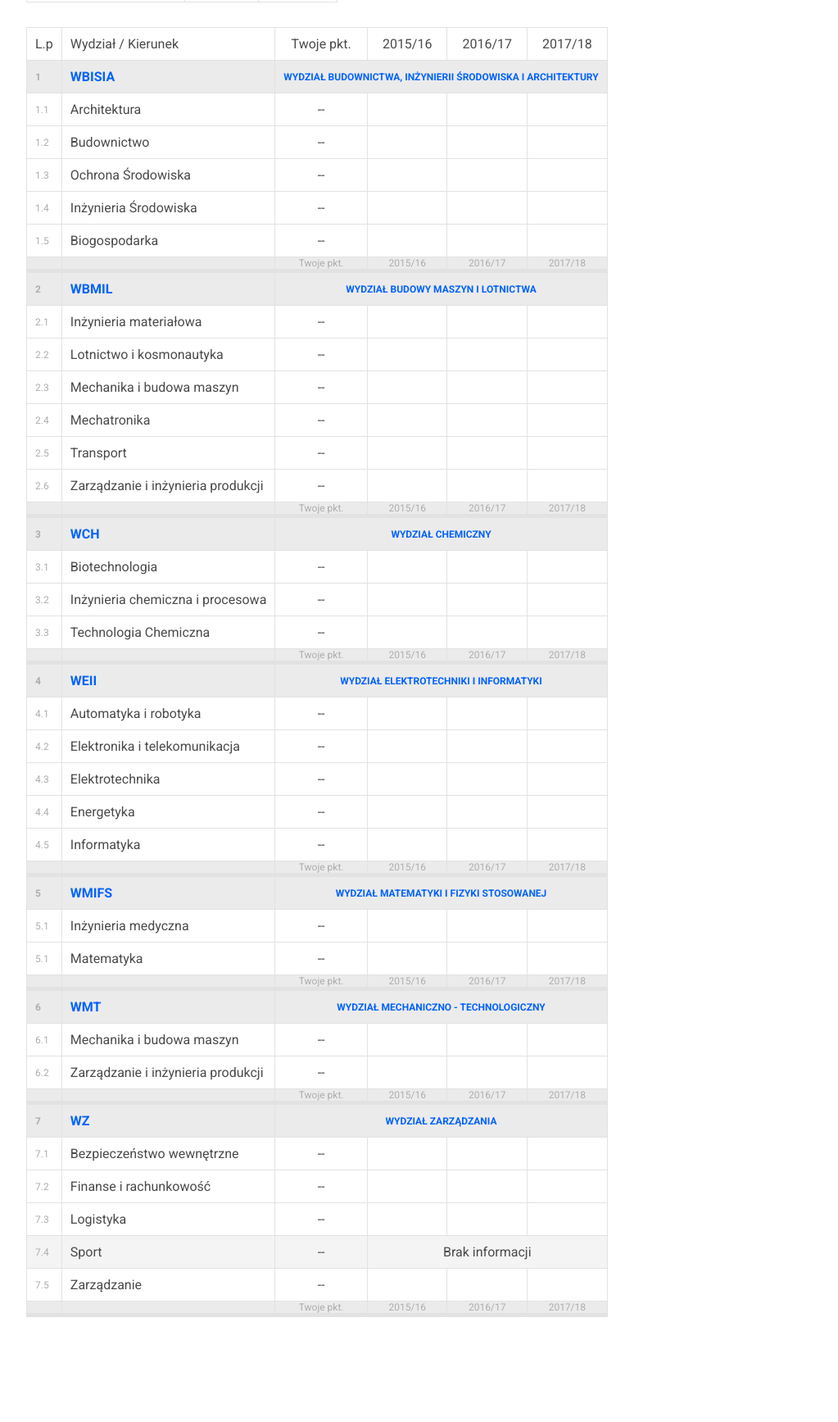
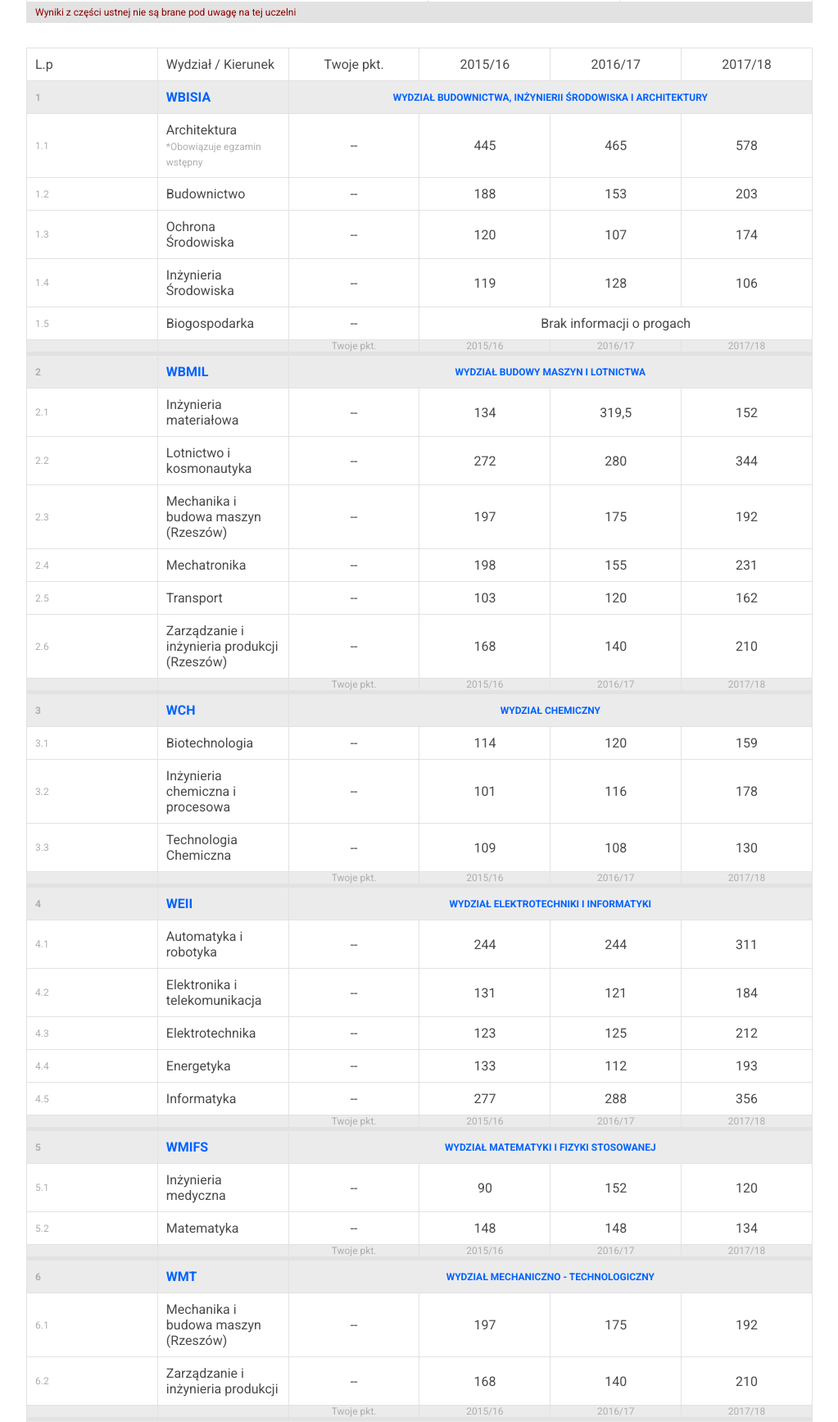
Before and after one commit to mwvabes/studies-calculator, a plain HTML site: page index.html in a window 1280 px wide. Shown: the part 808-2543 px from the top of the page at 82% size, without its empty margins (128-1151 px from the left). Before the commit the page ends 2440 px from the top, so only its background shows below. Drawn offline with Linux system fonts and the light colour scheme.

Commit message:
Completed script

```diff
--- a/index.html
+++ b/index.html
@@ -2,6 +2,11 @@
 <html lang="pl">
 <head>
   <meta charset="UTF-8">
+  <meta name="description" content="Kalkulator punktów rekrutacyjnych, Politechnika Rzeszowska">
+  <meta name="keywords" content="kalkulator,punktów,politechnika,rzeszowska,rekrutacja,obliczenie">
+  <meta name="author" content="vabes.pl">
+  <meta name="viewport" content="width=device-width, initial-scale=1.0">
+
   <title>PRz | Kalkulator by Vabes</title>
 
   <link rel="stylesheet" href="style.css" />
@@ -28,7 +33,7 @@
     <tr>
       <td>Przedmiot</td><td>Poziom</td><td>Wynik w %</td>
     </tr>
-    <tr>
+    <tr class="infoInput infoInputCourseCategory">
       <td colspan="3">Przedmioty obowiązkowe, część pisemna</td>
     </tr>
     <tr>
@@ -43,7 +48,7 @@
     <tr id="trAlert">
       <td id="tdAlert" colspan="2"><span id="spanAlert">*Uzupełnij powyższe wyniki poprawnie!</span></td><td></td>
     </tr>
-    <tr>
+    <tr class="infoInput infoInputCourseCategory">
       <td colspan="3">Przedmioty dodatkowe, część pisemna</td>
     </tr>
     <tr>
@@ -79,6 +84,10 @@
     <tr>
       <td>WOS</td><td>Rozszerzony</td><td><label><input type="text" maxlength="3" size="3" min="0" max="100" id="wosExt" class="courseInput"/> %</label></td>
     </tr>
+    <tr class="infoInput infoInputCourseNotCount">
+      <td colspan="3">Wyniki z części ustnej nie są brane pod uwagę na tej uczelni</td>
+    </tr>
+
 
   </table>
   </form>
@@ -106,19 +115,19 @@
         <td>1</td><td>WBISIA</td><td colspan="4">WYDZIAŁ BUDOWNICTWA, INŻYNIERII ŚRODOWISKA I ARCHITEKTURY</td>
       </tr>
       <tr class="outputZero wbisia" id="wbisiaArchitektura">
-        <td>1.1</td><td>Architektura</td><td class="outputField">--</td><td></td><td></td><td></td>
+        <td>1.1</td><td>Architektura<span class="additionalExam"> *Obowiązuje egzamin wstępny</span></td><td>--</td><td>445</td><td>465</td><td>578</td>
       </tr>
       <tr class="outputZero wbisia" id="wbisiaBudownictwo">
-        <td>1.2</td><td>Budownictwo</td><td class="outputField">--</td><td></td><td></td><td></td>
+        <td>1.2</td><td>Budownictwo</td><td>--</td><td>188</td><td>153</td><td>203</td>
       </tr>
       <tr class="outputZero wbisia" id="wbisiaOchronaSrodowiska">
-        <td>1.3</td><td>Ochrona Środowiska</td><td class="outputField">--</td><td></td><td></td><td></td>
+        <td>1.3</td><td>Ochrona Środowiska</td><td>--</td><td>120</td><td>107</td><td>174</td>
       </tr>
       <tr class="outputZero wbisia" id="wbisiaInzynieriaSrodowiska">
-        <td>1.4</td><td>Inżynieria Środowiska</td><td class="outputField">--</td><td></td><td></td><td></td>
+        <td>1.4</td><td>Inżynieria Środowiska</td><td>--</td><td>119</td><td>128</td><td>106</td>
       </tr>
       <tr class="outputZero wbisia" id="wbisiaBiogospodarka">
-        <td>1.5</td><td>Biogospodarka</td><td class="outputField">--</td><td></td><td></td><td></td>
+        <td>1.5</td><td>Biogospodarka</td><td>--</td><td colspan="3">Brak informacji o progach</td>
       </tr>
 
       <tr class="scoresYearRow">
@@ -131,22 +140,22 @@
         <td>2</td><td>WBMIL</td><td colspan="4">WYDZIAŁ BUDOWY MASZYN I LOTNICTWA</td>
       </tr>
       <tr class="outputZero wbmil wbmilInzynieriaMaterialowa" id="wbmilInzynieriaMaterialowa">
-        <td>2.1</td><td>Inżynieria materiałowa</td><td id="wbmilInzynieriaMaterialowa">--</td><td></td><td></td><td></td>
+        <td>2.1</td><td>Inżynieria materiałowa</td><td>--</td><td>134</td><td>319,5</td><td>152</td>
       </tr>
       <tr class="outputZero wbmil wbmilLotnictwoIKosmonautyka" id="wbmilLotnictwoIKosmonautyka">
-        <td>2.2</td><td>Lotnictwo i kosmonautyka</td><td id="">--</td><td></td><td></td><td></td>
+        <td>2.2</td><td>Lotnictwo i kosmonautyka</td><td>--</td><td>272</td><td>280</td><td>344</td>
       </tr>
       <tr class="outputZero wbmil wbmilMechanikaIBudowaMaszyn" id="wbmilMechanikaIBudowaMaszyn">
-        <td>2.3</td><td>Mechanika i budowa maszyn</td><td id="">--</td><td></td><td></td><td></td>
+        <td>2.3</td><td>Mechanika i budowa maszyn (Rzeszów)</td><td>--</td><td>197</td><td>175</td><td>192</td>
       </tr>
       <tr class="outputZero wbmil wbmilMechatronika" id="wbmilMechatronika">
-        <td>2.4</td><td>Mechatronika</td><td id="">--</td><td></td><td></td><td></td>
+        <td>2.4</td><td>Mechatronika</td><td>--</td><td>198</td><td>155</td><td>231</td>
       </tr>
       <tr class="outputZero wbmil wbmilTransport" id="wbmilTransport">
-        <td>2.5</td><td>Transport</td><td id="">--</td><td></td><td></td><td></td>
+        <td>2.5</td><td>Transport</td><td>--</td><td>103</td><td>120</td><td>162</td>
       </tr>
       <tr class="outputZero wbmil wbmilZarzadzanieIInzynieriaProdukcji" id="wbmilZarzadzanieIInzynieriaProdukcji">
-        <td>2.6</td><td>Zarządzanie i inżynieria produkcji</td><td id="">--</td><td></td><td></td><td></td>
+        <td>2.6</td><td>Zarządzanie i inżynieria produkcji (Rzeszów)</td><td>--</td><td>168</td><td>140</td><td>210</td>
       </tr>
 
       <tr class="scoresYearRow">
@@ -159,13 +168,13 @@
         <td>3</td><td>WCH</td><td colspan="4">WYDZIAŁ CHEMICZNY</td>
       </tr>
       <tr class="outputZero wch wchBiotechnologia" id="wchBiotechnologia">
-        <td>3.1</td><td>Biotechnologia</td><td id="wchBiotechnologia">--</td><td></td><td></td><td></td>
+        <td>3.1</td><td>Biotechnologia</td><td>--</td><td>114</td><td>120</td><td>159</td>
       </tr>
       <tr class="outputZero wch wchInzynieriaChemiczna" id="wchInzynieriaChemiczna">
-        <td>3.2</td><td>Inżynieria chemiczna i procesowa</td><td id="wchInzynieriaChemicznaIProcesowa">--</td><td></td><td></td><td></td>
+        <td>3.2</td><td>Inżynieria chemiczna i procesowa</td><td>--</td><td>101</td><td>116</td><td>178</td>
       </tr>
       <tr class="outputZero wch wchTechnologiaChemiczna" id="wchTechnologiaChemiczna">
-        <td>3.3</td><td>Technologia Chemiczna</td><td id="wchTechnologiaChemiczna">--</td><td></td><td></td><td></td>
+        <td>3.3</td><td>Technologia Chemiczna</td><td>--</td><td>109</td><td>108</td><td>130</td>
       </tr>
 
       <tr class="scoresYearRow">
@@ -178,19 +187,19 @@
         <td>4</td><td>WEII</td><td colspan="4">WYDZIAŁ ELEKTROTECHNIKI I INFORMATYKI</td>
       </tr>
       <tr class="outputZero weii weiiAutomatykaIRobotyka" id="weiiAutomatykaIRobotyka">
-        <td>4.1</td><td>Automatyka i robotyka</td><td id="weiiAutomatykaIRobotyka">--</td><td></td><td></td><td></td>
+        <td>4.1</td><td>Automatyka i robotyka</td><td id="weiiAutomatykaIRobotyka">--</td><td>244</td><td>244</td><td>311</td>
       </tr>
       <tr class="outputZero weii weiiElektronikaITelekomunikacja" id="weiiElektronikaITelekomunikacja">
-        <td>4.2</td><td>Elektronika i telekomunikacja</td><td id="weiiElektronikaITelekomunikacja">--</td><td></td><td></td><td></td>
+        <td>4.2</td><td>Elektronika i telekomunikacja</td><td>--</td><td>131</td><td>121</td><td>184</td>
       </tr>
       <tr class="outputZero weii weiiElektrotechnika" id="weiiElektrotechnika">
-        <td>4.3</td><td>Elektrotechnika</td><td id="weiiElektrotechnika">--</td><td></td><td></td><td></td>
+        <td>4.3</td><td>Elektrotechnika</td><td>--</td><td>123</td><td>125</td><td>212</td>
       </tr>
       <tr class="outputZero weii weiiEnergetyka" id="weiiEnergetyka">
-        <td>4.4</td><td>Energetyka</td><td id="weiiEnergetyka">--</td><td></td><td></td><td></td>
+        <td>4.4</td><td>Energetyka</td><td>--</td><td>133</td><td>112</td><td>193</td>
       </tr>
       <tr class="outputZero weii weiiInformatyka" id="weiiInformatyka">
-        <td>4.5</td><td>Informatyka</td><td id="weiiInformatyka">--</td><td></td><td></td><td></td>
+        <td>4.5</td><td>Informatyka</td><td>--</td><td>277</td><td>288</td><td>356</td>
       </tr>
 
       <tr class="scoresYearRow">
@@ -203,10 +212,10 @@
         <td>5</td><td>WMIFS</td><td colspan="4">WYDZIAŁ MATEMATYKI I FIZYKI STOSOWANEJ</td>
       </tr>
       <tr class="outputZero wmifs wmifsInzynieriaMedyczna" id="wmifsInzynieriaMedyczna">
-        <td>5.1</td><td>Inżynieria medyczna</td><td id="wmifsInzynieriaMedyczna">--</td><td></td><td></td><td></td>
+        <td>5.1</td><td>Inżynieria medyczna</td><td>--</td><td>90</td><td>152</td><td>120</td>
       </tr>
       <tr class="outputZero wmifs wmifsMatematyka" id="wmifsMatematyka">
-        <td>5.1</td><td>Matematyka</td><td id="wmifsMatematyka">--</td><td></td><td></td><td></td>
+        <td>5.2</td><td>Matematyka</td><td>--</td><td>148</td><td>148</td><td>134</td>
       </tr>
 
       <tr class="scoresYearRow">
@@ -219,10 +228,10 @@
         <td>6</td><td>WMT</td><td colspan="4">WYDZIAŁ MECHANICZNO - TECHNOLOGICZNY</td>
       </tr>
       <tr class="outputZero wmt wmtMechanikaIBudowaMaszyn" id="wmtMechanikaIBudowaMaszyn">
-        <td>6.1</td><td>Mechanika i budowa maszyn</td><td id="wmtMechanikaIBudowaMaszyn">--</td><td></td><td></td><td></td>
+        <td>6.1</td><td>Mechanika i budowa maszyn (Rzeszów)</td><td>--</td><td>197</td><td>175</td><td>192</td>
       </tr>
       <tr class="outputZero wmt wmtZarzadzanieIInzynieriaProdukcji" id="wmtZarzadzanieIInzynieriaProdukcji">
-        <td>6.2</td><td>Zarządzanie i inżynieria produkcji</td><td id="wmtZarzadzanieIInzynieriaProdukcji">--</td><td></td><td></td><td></td>
+        <td>6.2</td><td>Zarządzanie i inżynieria produkcji</td><td>--</td><td>168</td><td>140</td><td>210</td>
       </tr>
 
       <tr class="scoresYearRow">
@@ -235,19 +244,19 @@
         <td>7</td><td>WZ</td><td colspan="4">WYDZIAŁ ZARZĄDZANIA</td>
       </tr>
       <tr class="outputZero wz wzBezpieczenstwoWewnetrzne" id="wzBezpieczenstwoWewnetrzne">
-        <td>7.1</td><td>Bezpieczeństwo wewnętrzne</td><td id="wzBezpieczenstwoWewnetrzne">--</td><td></td><td></td><td></td>
+        <td>7.1</td><td>Bezpieczeństwo wewnętrzne</td><td>--</td><td>125</td><td>97</td><td>178,5</td>
       </tr>
       <tr class="outputZero wz wzFinanseIRachunkowosc" id="wzFinanseIRachunkowosc">
-        <td>7.2</td><td>Finanse i rachunkowość</td><td id="wzFinanseIRachunkowosc">--</td><td></td><td></td><td></td>
+        <td>7.2</td><td>Finanse i rachunkowość</td><td>--</td><td>197</td><td>207</td><td>326</td>
       </tr>
       <tr class="outputZero wz wzLogistyka" id="wzLogistyka">
-        <td>7.3</td><td>Logistyka</td><td id="wzLogistyka">--</td><td></td><td></td><td></td>
+        <td>7.3</td><td>Logistyka</td><td>--</td><td>163</td><td>186</td><td>321</td>
       </tr>
       <tr class="outputZero wz wzSport" id="wzSport">
-        <td>7.4</td><td>Sport</td><td id="wzSport">--</td><td colspan="3">Brak informacji</td>
+        <td>7.4</td><td>Sport</td><td colspan="4">Brak informacji o sposobie liczenia punktów i o progach</td>
       </tr>
       <tr class="outputZero wz wzZarzadzanie" id="wzZarzadzanie">
-        <td>7.5</td><td>Zarządzanie</td><td id="wzZarzadzanie">--</td><td></td><td></td><td></td>
+        <td>7.5</td><td>Zarządzanie</td><td>--</td><td>98</td><td>50</td><td>244</td>
       </tr>
 
       <tr class="scoresYearRow">
--- a/sc.js
+++ b/sc.js
@@ -22,18 +22,55 @@ var csciExt = document.querySelector("#csciExt");
 var wosExt = document.querySelector("#wosExt");
 var coursesArr = [plBasic, mathBasic, langBasic, plExt, mathExt, langExt, biolExt, chemExt, philExt, physExt, geoExt, histExt, csciExt, wosExt];
 
+var academics = ["wbisiaArchitektura", "wbisiaBudownictwo", "wbisiaOchronaSrodowiska", "wbisiaInzynieriaSrodowiska", "wbmilInzynieriaMaterialowa", "wbmilLotnictwoIKosmonautyka", "wbmilMechanikaIBudowaMaszyn", "wbmilMechatronika", "wbmilTransport", "wbmilZarzadzanieIInzynieriaProdukcji", "wchBiotechnologia", "wchInzynieriaChemiczna", "wchTechnologiaChemiczna", "weiiAutomatykaIRobotyka", "weiiElektronikaITelekomunikacja", "weiiElektrotechnika", "weiiEnergetyka", "weiiInformatyka", "wmifsInzynieriaMedyczna", "wmifsMatematyka", "wmtMechanikaIBudowaMaszyn", "wmtZarzadzanieIInzynieriaProdukcji", "wzBezpieczenstwoWewnetrzne", "wzFinanseIRachunkowosc", "wzLogistyka", "wzZarzadzanie"];
+
+var yearColumns = 3;
+
 //for (i = 0; i < coursesArr.length; i++) {
 //  if (coursesArr[i].value === "") {
 //    courseInput[i].value = 0;
 //  }
 //}
 
+function colourScores(courseccc) {
+  let courseForColour = document.getElementById(courseccc);
+  let score = parseFloat(courseForColour.childNodes[3].innerHTML);
+  let scores = [];
+
+  let i;
+  let j;
+
+  for (i = 4; i <= (3 + yearColumns); i++) {
+    scores[i] = parseFloat(courseForColour.childNodes[i].innerHTML);
+  }
+
+  for (j = 4; j < scores.length; j++) {
+
+    if (score == 0 || isNaN(score)) {
+      courseForColour.childNodes[j].className = "";
+    }
+    else if (score < scores[j]) {
+      courseForColour.childNodes[j].className = "outRed";
+    }
+    else if (score >= scores[j]) {
+      courseForColour.childNodes[j].className = "outGreen";
+    }
+  }
+}
+
+function colours() {
+  let i;
+  for (i = 0; i < academics.length; i++) {
+    colourScores(academics[i]);
+  }
+}
+
 function plBB() {
   let ret;
   if (plBasic.value > plExt.value) {
-    ret = parseInt(plBasic.value);
+    ret = parseFloat(plBasic.value);
   } else {
-    ret = parseInt(plExt.value);
+    ret = parseFloat(plExt.value);
   }
   if (isNaN(ret)) ret = 0;
   return ret;
@@ -42,9 +79,9 @@ function plBB() {
 function langBEh() {
   let ret;
   if (langBasic.value > (1.5*langExt.value)) {
-    ret = parseInt(langBasic.value);
+    ret = parseFloat(langBasic.value);
   } else {
-    ret = parseInt(1.5*langExt.value);
+    ret = parseFloat(1.5*langExt.value);
   }
   if (isNaN(ret)) ret = 0;
   return ret;
@@ -53,22 +90,22 @@ function langBEh() {
 function mathBE() {
   let ret;
   if (mathBasic.value > (2*mathExt.value)) {
-      ret = parseInt(mathBasic.value);
+      ret = parseFloat(mathBasic.value);
       } else {
-      ret = parseInt(2*mathExt.value);
+      ret = parseFloat(2*mathExt.value);
       }
   if (isNaN(ret)) ret = 0;
   return ret;
 }
 
 function histE() {
-    let ret = parseInt(2*histExt.value);
+    let ret = parseFloat(2*histExt.value);
     if (isNaN(ret)) ret = 0;
     return ret;
 }
 
 function physE() {
-    let ret = parseInt(2*physExt.value);
+    let ret = parseFloat(2*physExt.value);
     if (isNaN(ret)) ret = 0;
     return ret;
 }
@@ -76,9 +113,9 @@ function physE() {
 function physCsci() {
   let ret;
   if ((2*physExt.value) > (2*csciExt.value)) {
-      ret = parseInt(2*physExt.value);
+      ret = parseFloat(2*physExt.value);
       } else {
-      ret = parseInt(2*csciExt.value);
+      ret = parseFloat(2*csciExt.value);
       }
   if (isNaN(ret)) ret = 0;
   return ret;
@@ -87,9 +124,9 @@ function physCsci() {
 function physChem() {
   let ret;
   if ((2*physExt.value) > (2*chemExt.value)) {
-      ret = parseInt(2*physExt.value);
+      ret = parseFloat(2*physExt.value);
       } else {
-      ret = parseInt(2*chemExt.value);
+      ret = parseFloat(2*chemExt.value);
       }
   if (isNaN(ret)) ret = 0;
   return ret;
@@ -98,9 +135,9 @@ function physChem() {
 function chePhys() {
   let ret;
   if ((2*chemExt.value) > (2*physExt.value)) {
-      ret = parseInt(2*chemExt.value);
+      ret = parseFloat(2*chemExt.value);
       } else {
-      ret = parseInt(2*physExt.value);
+      ret = parseFloat(2*physExt.value);
       }
   if (isNaN(ret)) ret = 0;
   return ret;
@@ -166,9 +203,9 @@ function bioChePhysCsci() {
 function plBBD() {
   let ret;
   if (plBasic.value > (2*plExt.value)) {
-    ret = parseInt(plBasic.value);
+    ret = parseFloat(plBasic.value);
   } else {
-    ret = parseInt(2*plExt.value);
+    ret = parseFloat(2*plExt.value);
   }
   if (isNaN(ret)) ret = 0;
   return ret;
@@ -177,9 +214,9 @@ function plBBD() {
 function langBED() {
   let ret;
   if (langBasic.value > (2*langExt.value)) {
-    ret = parseInt(langBasic.value);
+    ret = parseFloat(langBasic.value);
   } else {
-    ret = parseInt(2*langExt.value);
+    ret = parseFloat(2*langExt.value);
   }
   if (isNaN(ret)) ret = 0;
   return ret;
@@ -188,9 +225,9 @@ function langBED() {
 function mathBED() {
   let ret;
   if (mathBasic.value > (4*mathExt.value)) {
-    ret = parseInt(mathBasic.value);
+    ret = parseFloat(mathBasic.value);
   } else {
-    ret = parseInt(4*mathExt.value);
+    ret = parseFloat(4*mathExt.value);
   }
   if (isNaN(ret)) ret = 0;
   return ret;
@@ -199,9 +236,9 @@ function mathBED() {
 function physCsciD() {
   let ret;
   if (4*(physExt.value) > (4*csciExt.value)) {
-    ret = parseInt(4*physExt.value);
+    ret = parseFloat(4*physExt.value);
   } else {
-    ret = parseInt(4*csciExt.value);
+    ret = parseFloat(4*csciExt.value);
   }
   if (isNaN(ret)) ret = 0;
   return ret;
@@ -224,9 +261,9 @@ function chePhysCsciD() {
 function wosGeoHalf() {
   let ret;
   if (1.5*(wosExt.value) > (1.5*geoExt.value)) {
-    ret = parseInt(1.5*wosExt.value);
+    ret = parseFloat(1.5*wosExt.value);
   } else {
-    ret = parseInt(1.5*geoExt.value);
+    ret = parseFloat(1.5*geoExt.value);
   }
   if (isNaN(ret)) ret = 0;
   return ret;
@@ -235,9 +272,9 @@ function wosGeoHalf() {
 function geoHistHalf() {
   let ret;
   if (1.5*(geoExt.value) > (1.5*histExt.value)) {
-    ret = parseInt(1.5*geoExt.value);
+    ret = parseFloat(1.5*geoExt.value);
   } else {
-    ret = parseInt(1.5*histExt.value);
+    ret = parseFloat(1.5*histExt.value);
   }
   if (isNaN(ret)) ret = 0;
   return ret;
@@ -246,9 +283,9 @@ function geoHistHalf() {
 function physGeo() {
   let ret;
   if (2*(physExt.value) > (2*geoExt.value)) {
-    ret = parseInt(2*physExt.value);
+    ret = parseFloat(2*physExt.value);
   } else {
-    ret = parseInt(2*geoExt.value);
+    ret = parseFloat(2*geoExt.value);
   }
   if (isNaN(ret)) ret = 0;
   return ret;
@@ -567,7 +604,7 @@ function score() {
   wzBezpieczenstwoWewnetrzne();
   wzFinanseIRachunkowosc();
   wzLogistyka();
-//  sport
+ //  sport
   wzZarzadzanie();
 }
 
@@ -613,6 +650,10 @@ function filledStatusReset() {
       clearFormInput.classList.remove = "clearFormInputGreen";
       clearFormInput.classList.add = "clearFormInputRed";
   }, 900);
+  setTimeout(function() {
+        score();
+      colours();
+  }, 100);
 }
 
 //Checks if input is filled correctly
@@ -659,14 +700,9 @@ document.addEventListener('DOMContentLoaded', function() {
 }, false);
 });
 
-document.addEventListener('DOMContentLoaded', function() {
-  courseTable.addEventListener("blur", function() {
-  score();
-}, false);
-});
-
 courseTable.addEventListener("keyup", function() {
   check();
+  colours();
 }, false);
 
 plBasic.addEventListener("blur", function() {
@@ -697,7 +733,7 @@ clearFormInput.addEventListener("click", function() {
   filledStatusReset();
   setTimeout(function() {
       score();
-  }, 10);
+  }, 100);
 }, false);
 
 /*courseInput.addEventListener("blur", function() {
@@ -705,4 +741,11 @@ clearFormInput.addEventListener("click", function() {
 }, false);*/
 
 
-score();
+document.addEventListener('DOMContentLoaded', function() {
+  courseTable.addEventListener("blur", function() {
+  score();
+}, false);
+
+  score();
+  colours();
+}, false);
--- a/style.css
+++ b/style.css
@@ -19,6 +19,8 @@ body {
 .course-table, td {
   border: 1px solid #e2e2e2;
   border-collapse: collapse;
+  table-layout: fixed;
+  width: 100%;
   padding: 10px; }
 
 .courseTableInput tr:nth-of-type(n+3) td:nth-child(2) {
@@ -44,12 +46,17 @@ body {
 .courseTableInput > tbody > tr:nth-child(1), .courseTableInput > tbody > tr:nth-child(2), .courseTableInput > tbody > tr:nth-child(3), .courseTableInput > tbody > tr:nth-child(7), .courseTableInput > tbody > tr:nth-child(8) {
   background-color: #f4f4f4; }
 
-.courseTableInput > tbody > tr:nth-child(3) > td, .courseTableInput > tbody > tr:nth-child(8) > td {
+.infoInput td {
   font-size: 0.75rem;
   padding-top: 5px;
   padding-bottom: 5px;
-  background-color: #e2e2e2;
+  background-color: #e2e2e2; }
+
+.infoInputCourseCategory td {
   color: #00b200; }
+
+.infoInputCourseNotCount td {
+  color: #8e0000; }
 
 .row {
   clear: both; }
@@ -125,7 +132,20 @@ body {
   background-color: #ebebeb;
   border-bottom: 5px solid #e2e2e2; }
 
-.wzSport td {
-  background-color: #f4f4f4; }
+.wzSport td:nth-child(3) {
+  font-size: 0.75rem;
+  color: #adadad; }
+
+.outRed {
+  color: #bc0101; }
+
+.outGreen {
+  color: #14b90d;
+  font-weight: bold; }
+
+.additionalExam {
+  font-size: 0.75rem;
+  color: #adadad;
+  vertical-align: middle; }
 
 /*# sourceMappingURL=style.css.map */
```
Also changed, not shown: 1 other file.
